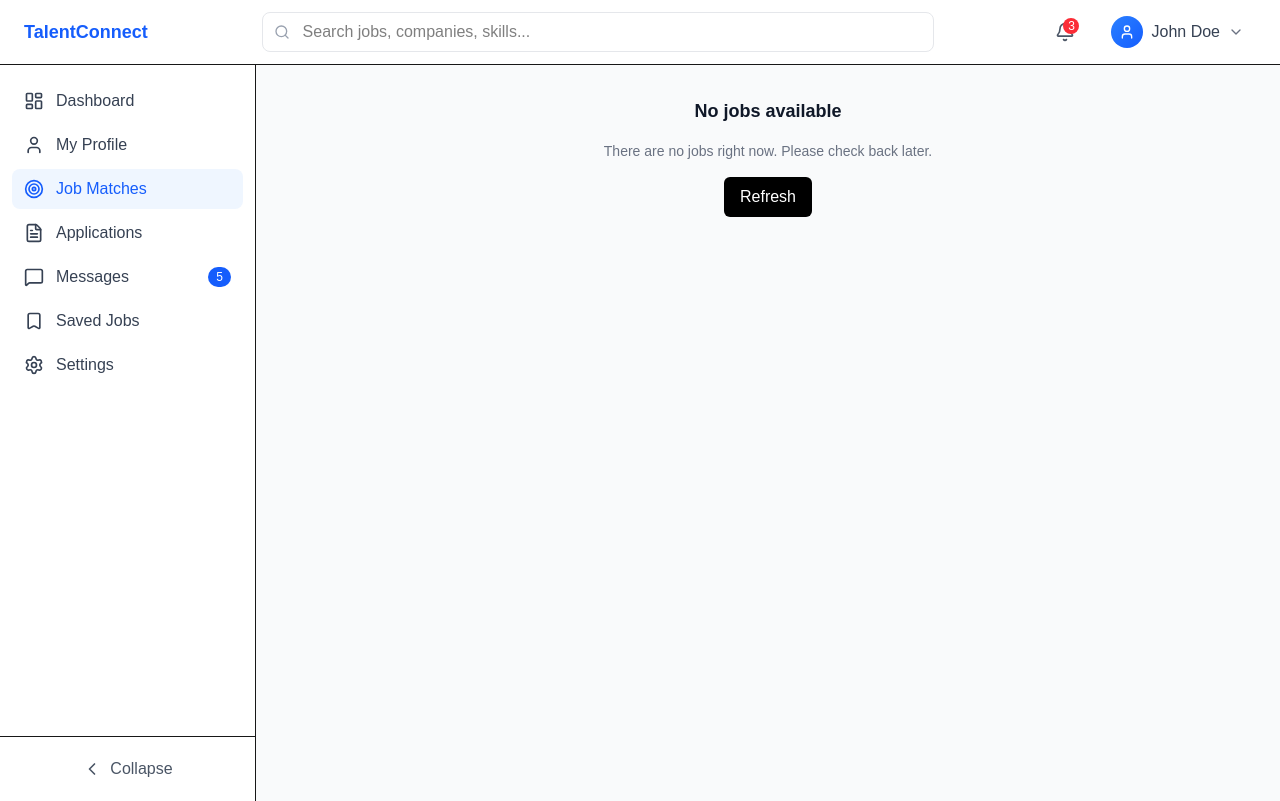
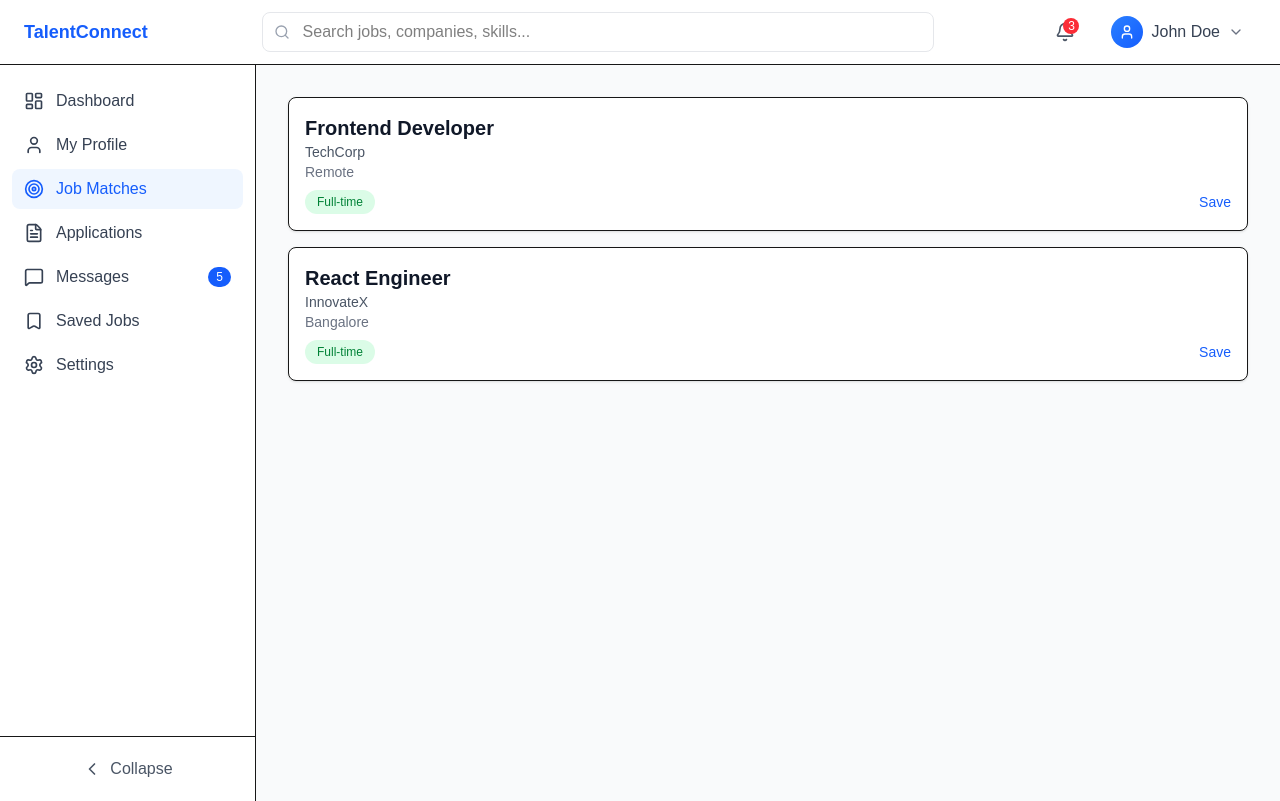
Before and after one commit to Azwin-1997/TalentConnect, a Next.js app: page /jobs in a window 1280 px wide. Built offline with nearby package versions, Linux system fonts and the light colour scheme.

Commit message:
enable saving and unsaving jobs from jobs list

```diff
--- a/app/(dashboard)/jobs/page.tsx
+++ b/app/(dashboard)/jobs/page.tsx
@@ -3,28 +3,44 @@
 import { useEffect, useState } from "react";
 import EmptyState from "../../components/EmptyState";
 import JobListSkeleton from "../../components/JobListSkeleton";
+import JobCard from "../../components/JobCard";
+import { SavedJob } from "@/app/types/savedJob";
 
 export default function JobsPage() {
-  // STEP 1: UI states
   const [loading, setLoading] = useState(true);
-  const [hasJobs, setHasJobs] = useState(false);
+  const [jobs, setJobs] = useState<SavedJob[]>([]);
 
-  // STEP 2: fake loading
   useEffect(() => {
     const timer = setTimeout(() => {
+      setJobs([
+        {
+          id: 1,
+          title: "Frontend Developer",
+          company: "TechCorp",
+          location: "Remote",
+          jobType: "Full-time",
+          savedAt: "",
+        },
+        {
+          id: 2,
+          title: "React Engineer",
+          company: "InnovateX",
+          location: "Bangalore",
+          jobType: "Full-time",
+          savedAt: "",
+        },
+      ]);
       setLoading(false);
     }, 1500);
 
     return () => clearTimeout(timer);
   }, []);
 
-  // STEP 3: loading → skeleton
   if (loading) {
     return <JobListSkeleton />;
   }
 
-  // STEP 4: empty → empty state
-  if (!hasJobs) {
+  if (jobs.length === 0) {
     return (
       <EmptyState
         title="No jobs available"
@@ -35,13 +51,11 @@ export default function JobsPage() {
     );
   }
 
-  // STEP 5: data → real UI (dummy for now)
   return (
     <div className="space-y-4">
-      <div className="rounded-lg border p-4">
-        <h3 className="font-semibold">Frontend Developer</h3>
-        <p className="text-sm text-gray-500">TechCorp • Remote</p>
-      </div>
+      {jobs.map((job) => (
+        <JobCard key={job.id} job={job} />
+      ))}
     </div>
   );
 }
--- /dev/null
+++ b/app/components/JobCard.tsx
@@ -0,0 +1,54 @@
+"use client";
+
+import { useEffect, useState } from "react";
+import { SavedJob } from "@/app/types/savedJob";
+import { savedJobsService } from "@/app/lib/savedJobsService";
+
+interface JobCardProps {
+  job: SavedJob;
+}
+
+export default function JobCard({ job }: JobCardProps) {
+  const [isSaved, setIsSaved] = useState(false);
+
+  // check saved state on load
+  useEffect(() => {
+    setIsSaved(savedJobsService.isSaved(job.id));
+  }, [job.id]);
+
+  const handleToggleSave = () => {
+    if (isSaved) {
+      savedJobsService.remove(job.id);
+      setIsSaved(false);
+    } else {
+      savedJobsService.add({
+        ...job,
+        savedAt: "Just now",
+      });
+      setIsSaved(true);
+    }
+  };
+
+  return (
+    <div className="rounded-lg border p-4 bg-white shadow-sm">
+      <h3 className="text-xl font-bold text-gray-900">{job.title}</h3>
+      <p className="text-sm text-gray-600">{job.company}</p>
+      <p className="text-sm text-gray-500">{job.location}</p>
+
+      <div className="mt-2 flex items-center justify-between">
+        <span className="inline-block rounded-full bg-green-100 px-3 py-1 text-xs text-green-700">
+          {job.jobType}
+        </span>
+
+        <button
+          onClick={handleToggleSave}
+          className={`text-sm font-medium ${
+            isSaved ? "text-green-600" : "text-blue-600"
+          }`}
+        >
+          {isSaved ? "Saved" : "Save"}
+        </button>
+      </div>
+    </div>
+  );
+}
--- a/app/lib/savedJobsService.ts
+++ b/app/lib/savedJobsService.ts
@@ -1,4 +1,4 @@
-import { SavedJob } from "../types/savedJob";
+import { SavedJob } from "@/app/types/savedJob";
 
 const STORAGE_KEY = "saved_jobs";
 
@@ -25,10 +25,13 @@ export const savedJobsService = {
     return jobs;
   },
 
-  remove(jobId: number): SavedJob[] {
-    const jobs = this.getAll();
-    const updated = jobs.filter((job) => job.id !== jobId);
+  remove(id: number): SavedJob[] {
+    const updated = this.getAll().filter((job) => job.id !== id);
     this.saveAll(updated);
     return updated;
   },
+
+  isSaved(id: number): boolean {
+    return this.getAll().some((job) => job.id === id);
+  },
 };
```
